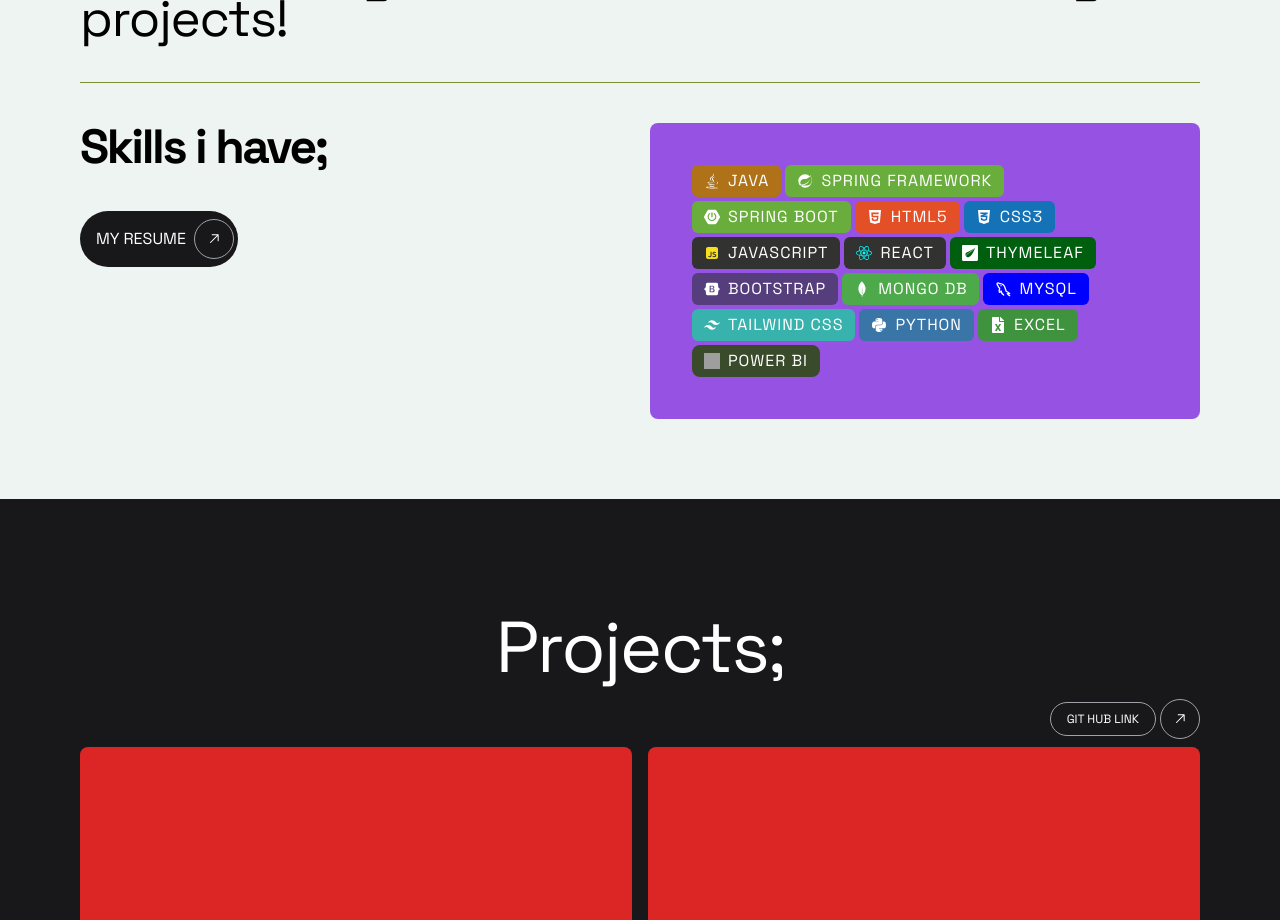
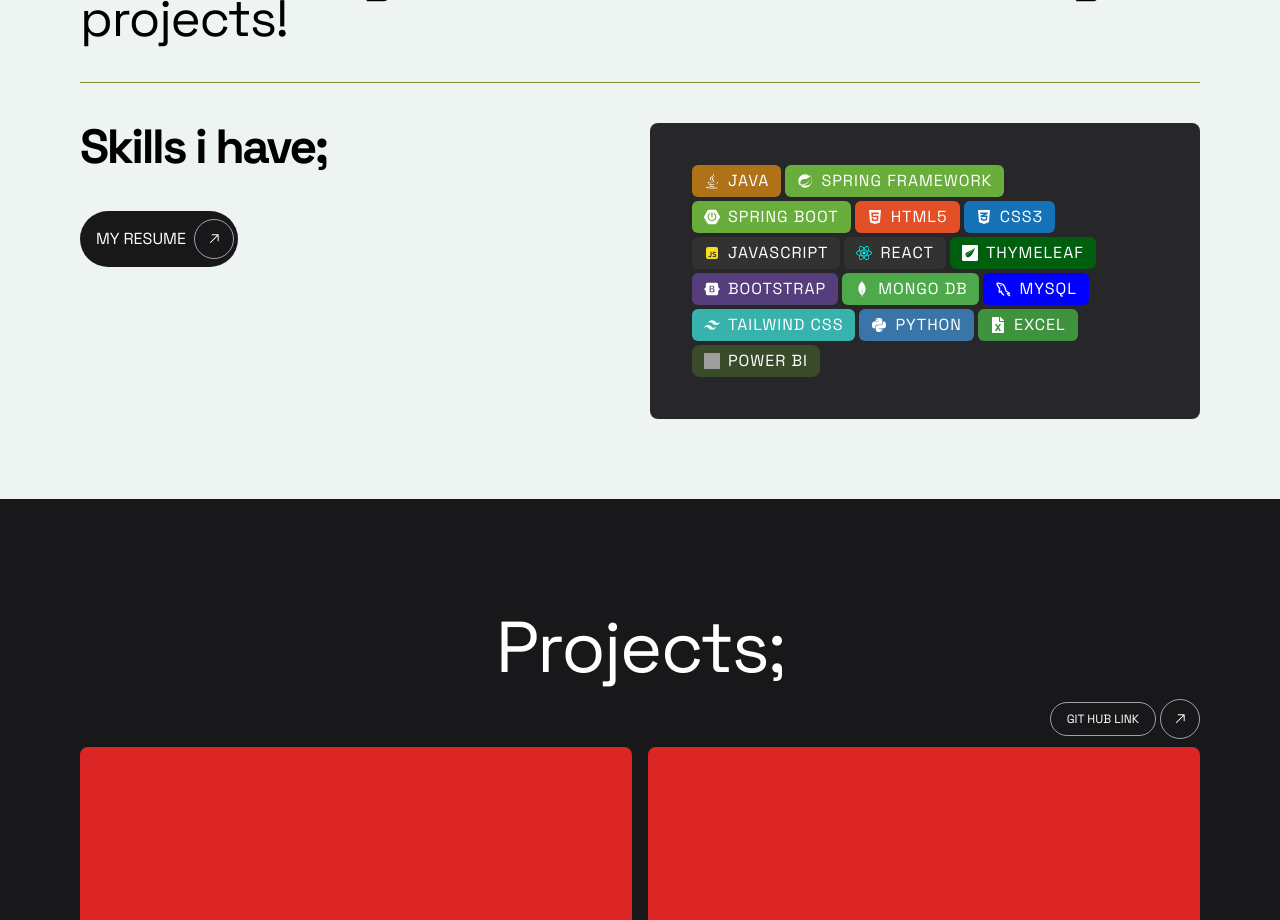
Before and after one commit to sunnnymudgal/PortfolioWebsite, a React (Vite) app: page / in a window 1280 px wide. Shown: the part 1400-2320 px from the top of the page. Built offline with nearby package versions, Linux system fonts and the light colour scheme; grey boxes are pictures that could not be loaded.

Commit message:
Update Skills.jsx

```diff
--- a/src/components/Skills.jsx
+++ b/src/components/Skills.jsx
@@ -33,7 +33,7 @@ function TechLogo(props) {
 function Skills() {
   return (
     <div id="skills">
-      <div className=" bg-[#9652E3] p-10 rounded-lg ">
+      <div className=" bg-[#27272A] p-10 rounded-lg ">
         <div className="flex flex-wrap">
           <TechLogo logo={FaJava} logoName="JAVA" bg="bg-[#B07219]" />
           <TechLogo
```
